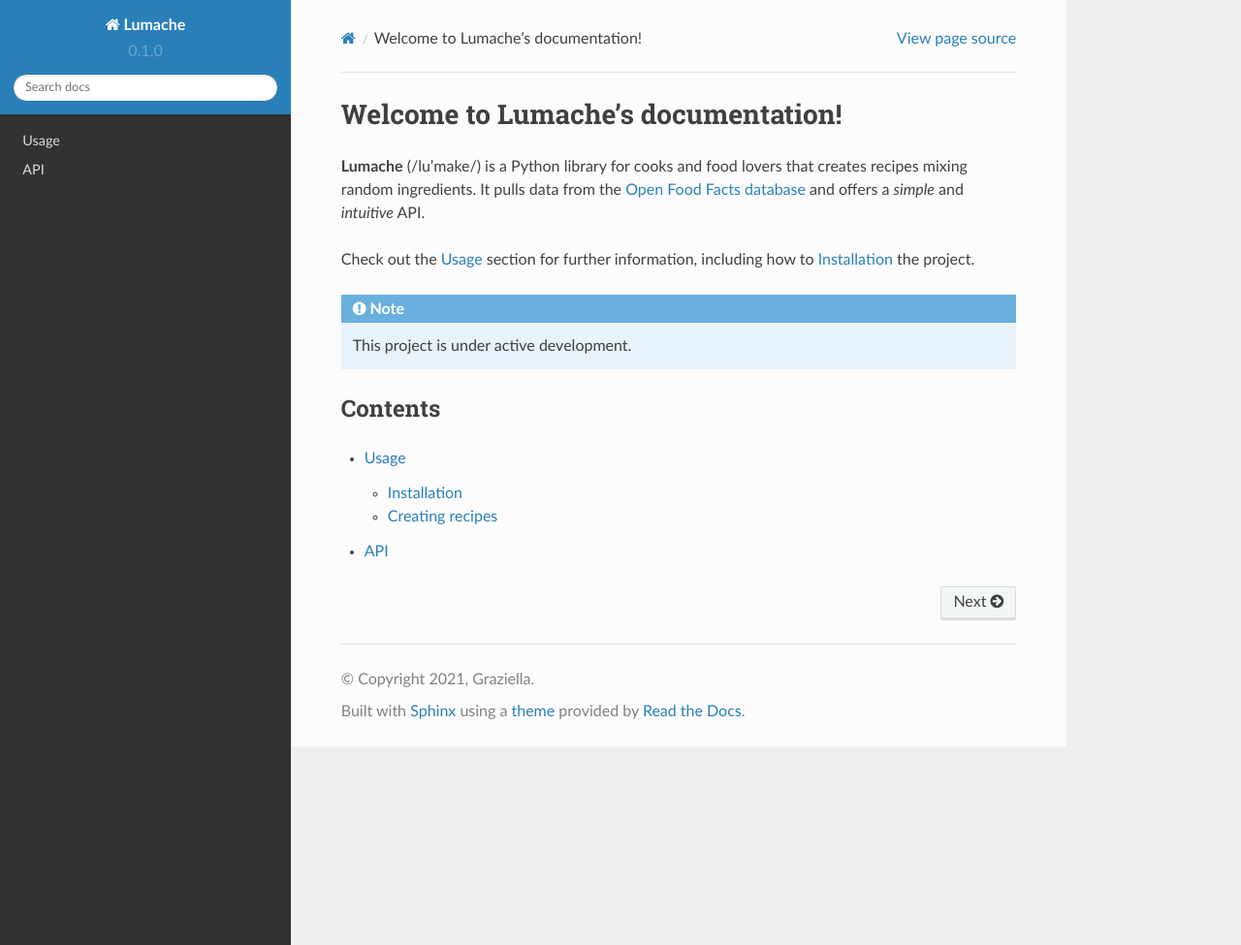
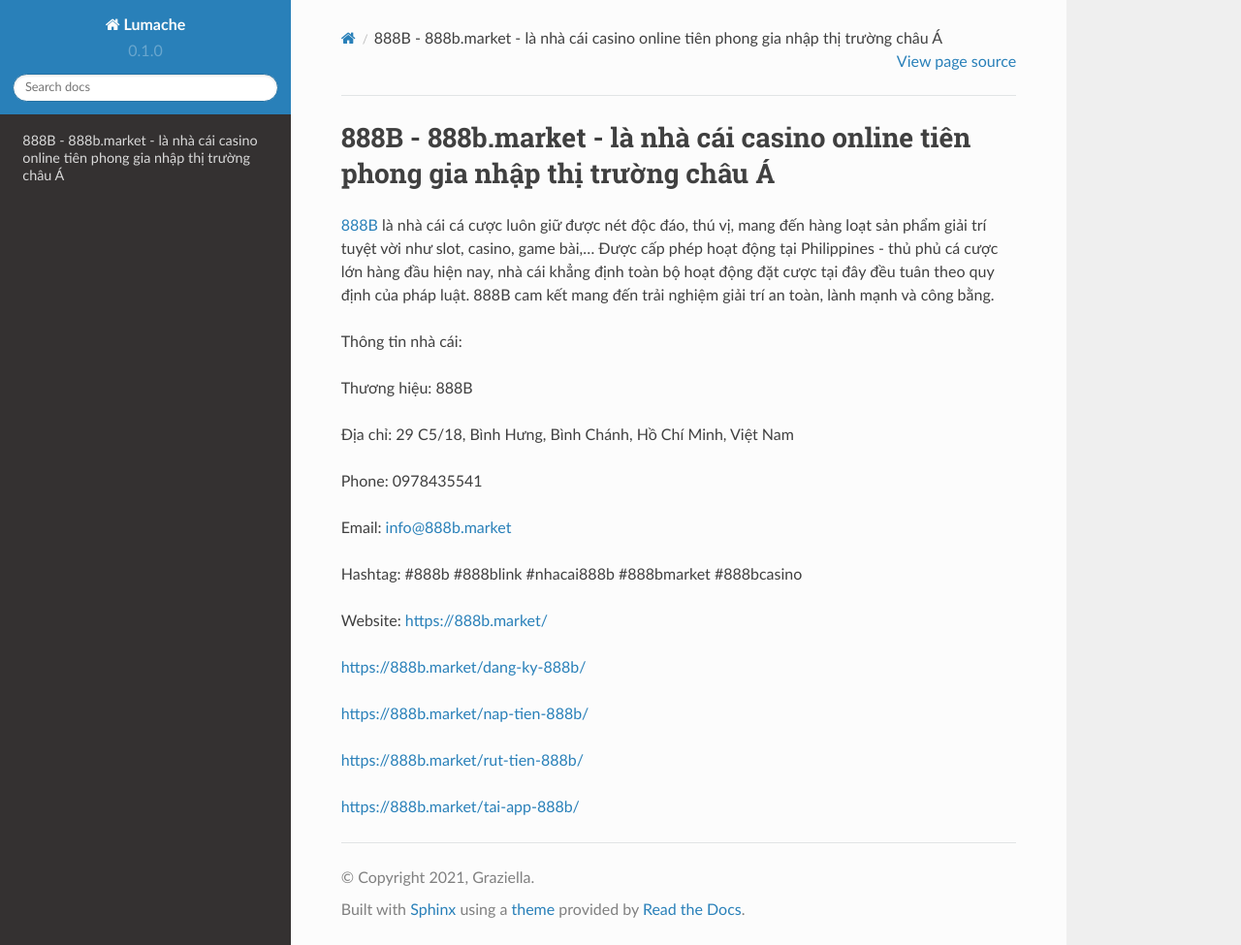
Before and after one commit to socialentity/888bmarket, a Sphinx documentation site: the page built from docs/source/index.rst, in a window 1280 px wide and 975 px high. Shown: the whole window at 97% size. Built offline with Sphinx 7.4.7 and the Read the Docs theme 2.0.0, drawn with Linux system fonts in a browser that asks for light colours.

Commit message:
Update index.rst

```diff
--- a/docs/source/index.rst
+++ b/docs/source/index.rst
@@ -1,22 +1,26 @@
-Welcome to Lumache's documentation!
+888B - 888b.market - là nhà cái casino online tiên phong gia nhập thị trường châu Á
 ===================================
 
-**Lumache** (/lu'make/) is a Python library for cooks and food lovers
-that creates recipes mixing random ingredients.
-It pulls data from the `Open Food Facts database <https://world.openfoodfacts.org/>`_
-and offers a *simple* and *intuitive* API.
+`888B <https://888b.market/>`_ là nhà cái cá cược luôn giữ được nét độc đáo, thú vị, mang đến hàng loạt sản phẩm giải trí tuyệt vời như slot, casino, game bài,... Được cấp phép hoạt động tại Philippines -  thủ phủ cá cược lớn hàng đầu hiện nay, nhà cái khẳng định toàn bộ hoạt động đặt cược tại đây đều tuân theo quy định của pháp luật. 888B cam kết mang đến trải nghiệm giải trí an toàn, lành mạnh và công bằng.
 
-Check out the :doc:`usage` section for further information, including
-how to :ref:`installation` the project.
+Thông tin nhà cái:
 
-.. note::
+Thương hiệu: 888B
 
-   This project is under active development.
+Địa chỉ: 29 C5/18, Bình Hưng, Bình Chánh, Hồ Chí Minh, Việt Nam
 
-Contents
---------
+Phone: 0978435541
 
-.. toctree::
+Email: info@888b.market
 
-   usage
-   api
+Hashtag: #888b #888blink #nhacai888b #888bmarket #888bcasino
+
+Website: https://888b.market/
+
+https://888b.market/dang-ky-888b/
+
+https://888b.market/nap-tien-888b/
+
+https://888b.market/rut-tien-888b/
+
+https://888b.market/tai-app-888b/
```
